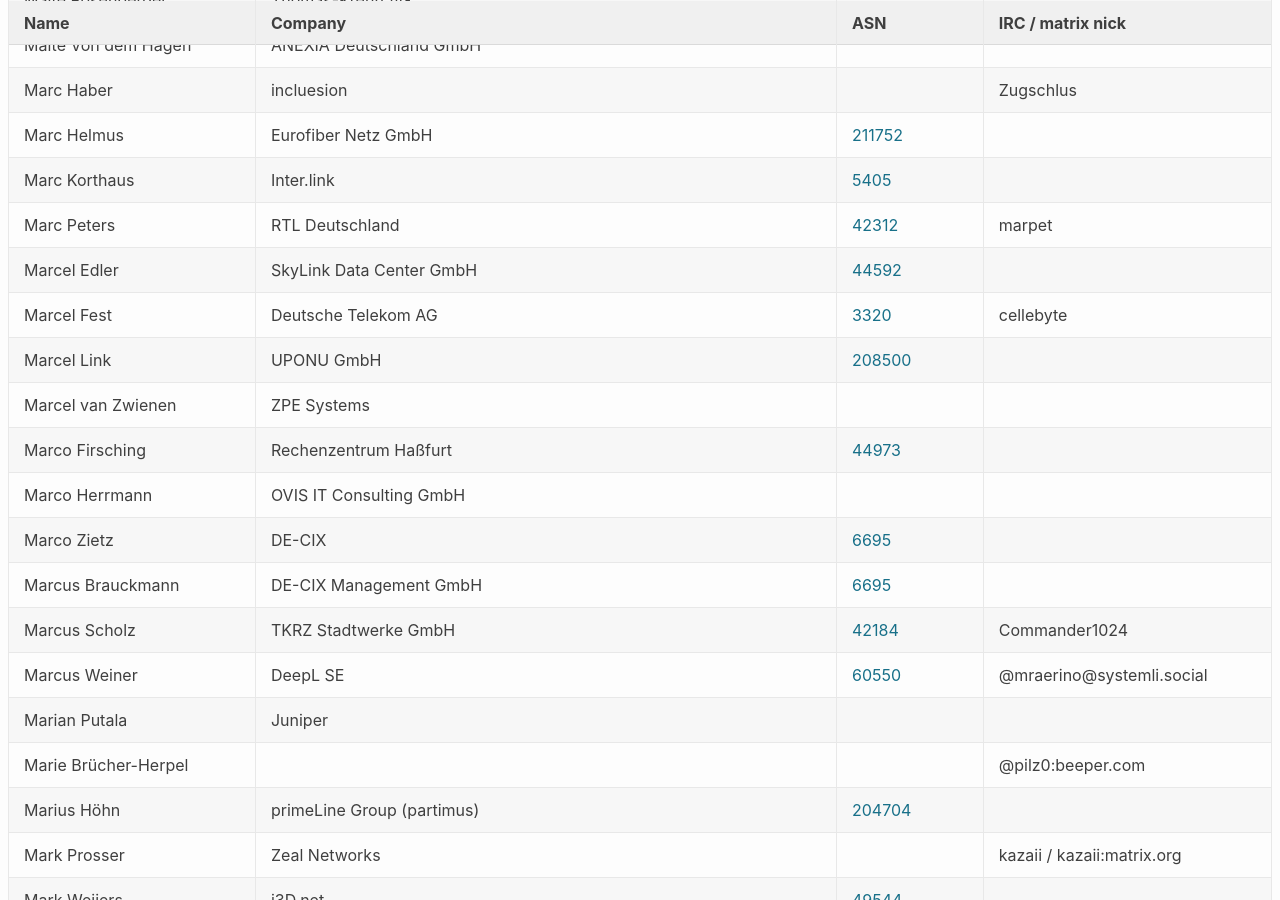
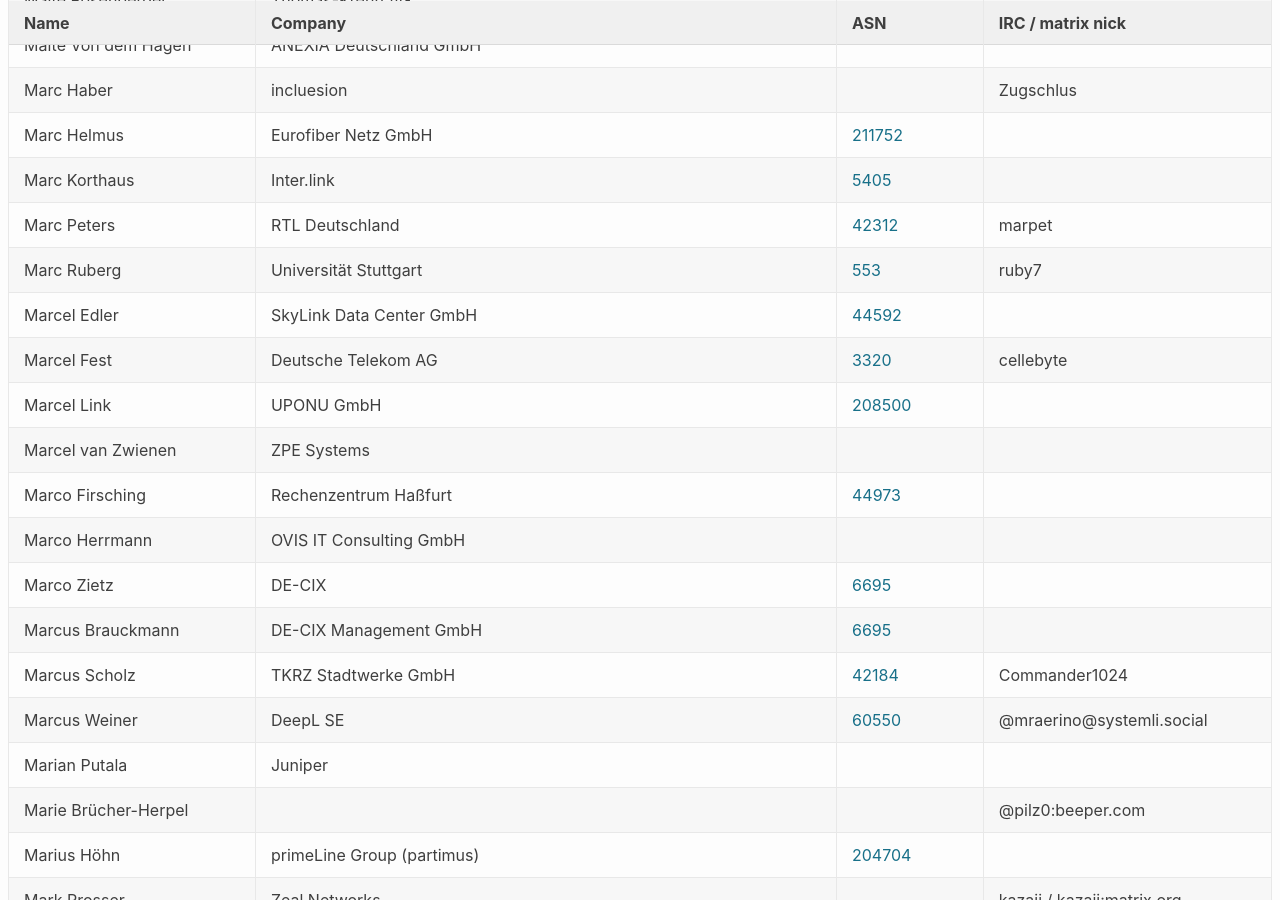
Before and after one commit to denog/pretix-attendeelist, a Jekyll site: the page built from denog16/index.markdown, in a window 1280 px wide and 900 px high, scrolled down 10936 px. Built offline with Jekyll 4.4.1, drawn with Linux system fonts in a browser that asks for light colours.

Commit message:
Latest data: Wed Oct 23 12:12:32 UTC 2024

```diff
--- a/_data/attendees_denog16_onsite.json
+++ b/_data/attendees_denog16_onsite.json
@@ -1512,6 +1512,12 @@
     "asn": "42312"
   },
   {
+    "name": "Marc Ruberg",
+    "company": "Universität Stuttgart",
+    "irc": "ruby7",
+    "asn": "553"
+  },
+  {
     "name": "Marcus Brauckmann",
     "company": "DE-CIX Management GmbH",
     "irc": null,
```
